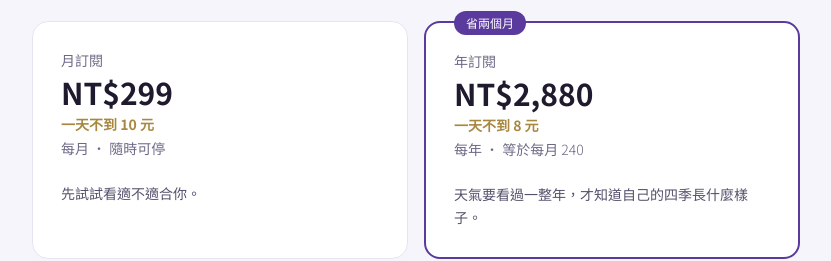
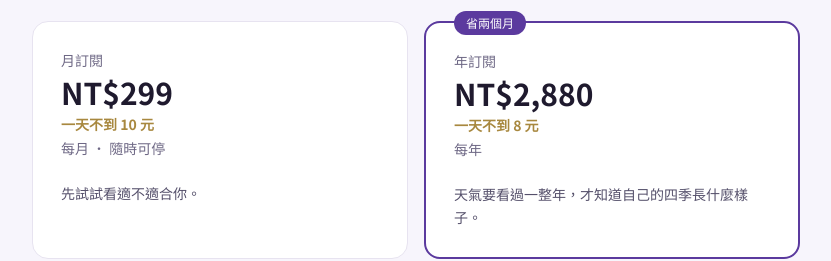
Before and after one commit to kern0907-303/erickfirm-website, a React (Vite) app: page /nas/meili in a window 1280 px wide. Shown: the part 1460-1721 px from the top of the page, without its empty margins (224-1055 px from the left). Built offline with nearby package versions, Linux system fonts and the light colour scheme.

Commit message:
meili: 移除年訂閱月均價說明

```diff
--- a/src/pages/NASDashboard.jsx
+++ b/src/pages/NASDashboard.jsx
@@ -326,7 +326,7 @@ const NASDashboard = () => {
           <p className="text-sm text-[#6E6885] mb-1">年訂閱</p>
           <p className="text-3xl font-bold tabular-nums mb-1">NT$2,880</p>
           <p className="text-sm font-semibold text-[#A8883F] mb-1">一天不到 8 元</p>
-          <p className="text-sm text-[#6E6885] mb-6">每年 · 等於每月 240</p>
+          <p className="text-sm text-[#6E6885] mb-6">每年</p>
           <p className="text-sm text-[#55506B] leading-relaxed">
             天氣要看過一整年，才知道自己的四季長什麼樣子。
           </p>
```
